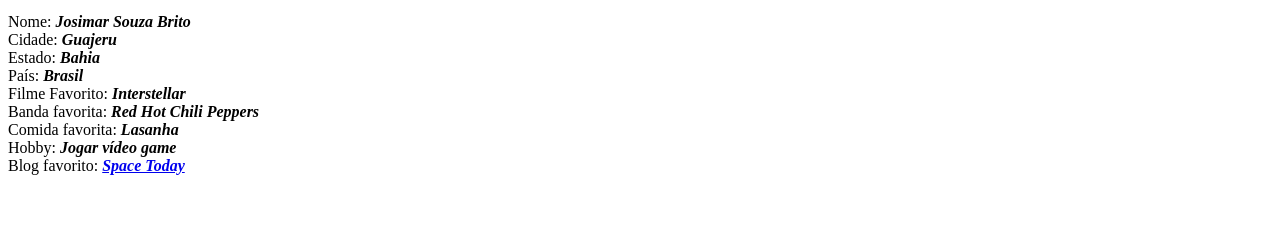
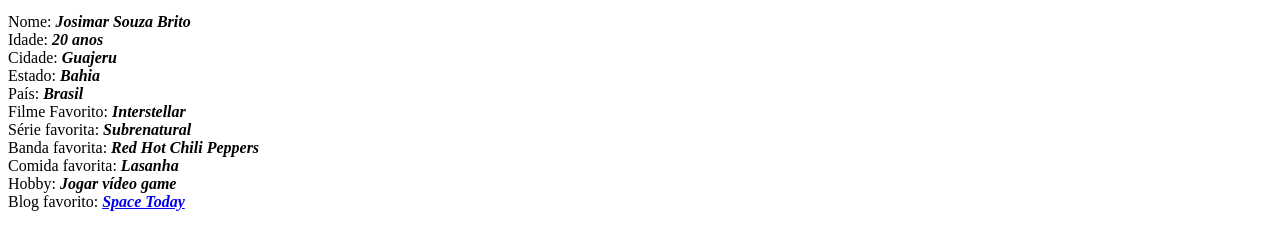
Before and after one commit to Josimar-Souza/Josimar-Souza.github.io, a plain HTML site: page index.html in a window 1280 px wide. Shown: the part 508-758 px from the top of the page. Drawn offline with Linux system fonts and the light colour scheme.

Commit message:
Atualizaçao na seçao Mais sobre min

```diff
--- a/index.html
+++ b/index.html
@@ -32,7 +32,7 @@
 
     <h3 id="Sobre-min">Mais sobre min!</h3>
     <img src="" alt="Foto de Josimar Souza Brito" width="350px">
-    <p>Nome: <strong><em>Josimar Souza Brito</em></strong> <br> Cidade: <strong><em>Guajeru</em></strong> <br> Estado: <strong><em>Bahia</em></strong> <br> País: <strong><em>Brasil</em></strong> <br> Filme Favorito: <strong><em>Interstellar</em></strong> <br> Banda favorita: <strong><em>Red Hot Chili Peppers</em></strong> <br> Comida favorita: <strong><em>Lasanha</em></strong> <br> Hobby: <strong><em>Jogar vídeo game</em></strong> <br> Blog favorito: <strong><em><a href="https://spacetoday.com.br/" target="_blank">Space Today</a></em></strong></p>
+    <p>Nome: <strong><em>Josimar Souza Brito</em></strong> <br> Idade: <strong><em>20 anos</em></strong> <br> Cidade: <strong><em>Guajeru</em></strong> <br> Estado: <strong><em>Bahia</em></strong> <br> País: <strong><em>Brasil</em></strong> <br> Filme Favorito: <strong><em>Interstellar</em></strong> <br> Série favorita: <strong><em>Subrenatural</em></strong> <br> Banda favorita: <strong><em>Red Hot Chili Peppers</em></strong> <br> Comida favorita: <strong><em>Lasanha</em></strong> <br> Hobby: <strong><em>Jogar vídeo game</em></strong> <br> Blog favorito: <strong><em><a href="https://spacetoday.com.br/" target="_blank">Space Today</a></em></strong></p>
 
 </body>
 </html>
```
